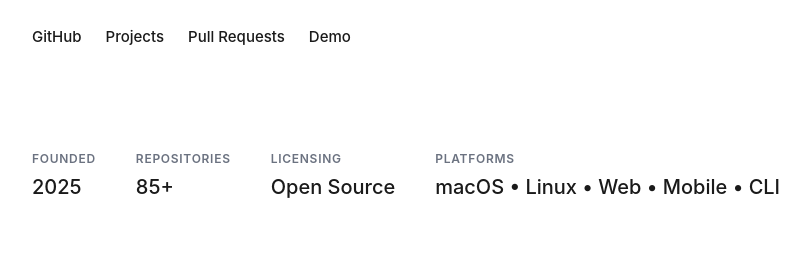
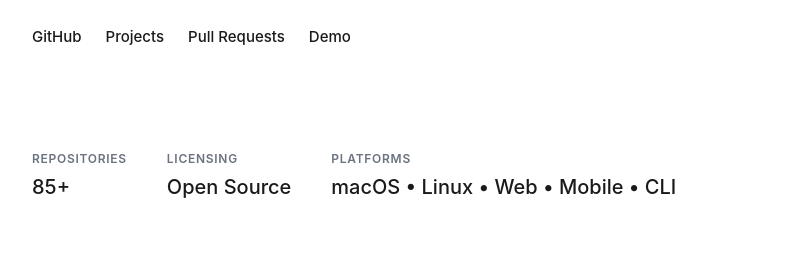
Before and after one commit to palmshed/palmshed.github.io, a website: page index.html in a window 1280 px wide. Shown: the part 338-618 px from the top of the page, without its empty margins (120-930 px from the left). Drawn offline with Linux system fonts and the light colour scheme.

Commit message:
Remove Founded from metrics, keep only in site-info

```diff
--- a/index.html
+++ b/index.html
@@ -730,7 +730,6 @@
      Metrics
      ========================================================================== -->
     <dl class="metrics">
-      <div><dt>Founded</dt><dd>2025</dd></div>
       <div><dt>Repositories</dt><dd>85+</dd></div>
       <div><dt>Licensing</dt><dd>Open Source</dd></div>
       <div><dt>Platforms</dt><dd>macOS &bull; Linux &bull; Web &bull; Mobile &bull; CLI</dd></div>
```
